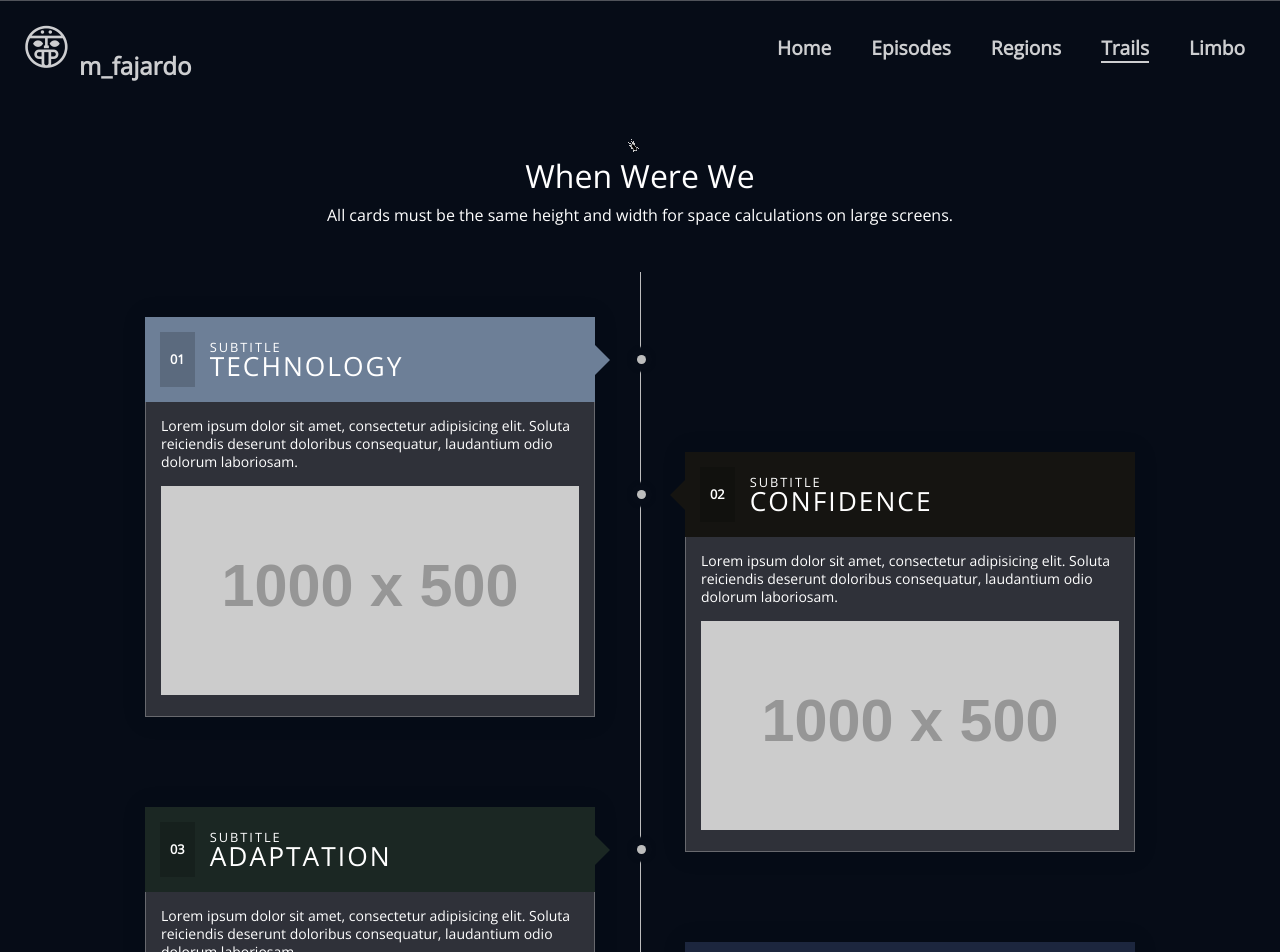
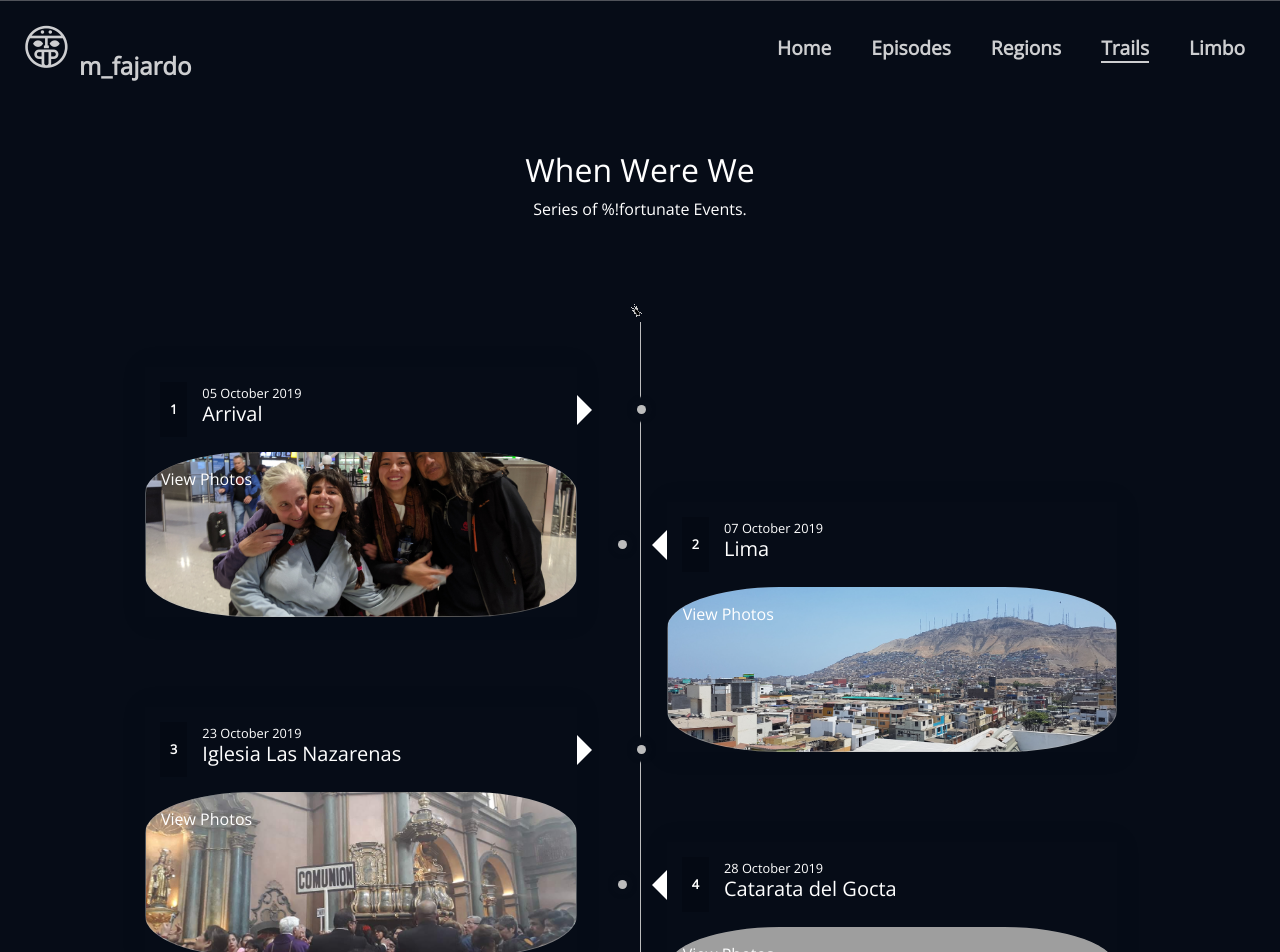
Before and after one commit to fajard01/hammock, a Jekyll site: the page built from _pages/time.html, in a window 1280 px wide and 1400 px high. Shown: the top 952 px of the window. Built offline with Jekyll 4.4.1, drawn with Linux system fonts in a browser that asks for light colours; nearby versions of some CDN libraries; some web fonts are replaced; some of the changed text lies outside the part shown; grey boxes are pictures that could not be loaded.

Commit message:
drafted timeline and cleared yaml

```diff
--- a/_data/images.yml
+++ b/_data/images.yml
@@ -248,106 +248,104 @@ location:
     - *img_082
     - *img_090
 month:
-  October:
-    '5 2019':
-      event: Arrival
-      img:
-        - *img_000
-        - *img_001
-        - *img_002
-        - *img_003
-    '7 2019':
-      event: Lima
-      img:
-        - *img_005
-        - *img_006
-        - *img_007
-        - *img_008
-        - *img_009
-        - *img_010
-        - *img_011
-        - *img_012
-        - *img_013
-        - *img_014
-        - *img_019
-        - *img_020
-        - *img_021
-        - *img_022
-        - *img_026
-        - *img_027
-        - *img_028
-        - *img_029
-        - *img_030
-        - *img_031
-        - *img_032
-        - *img_033
-        - *img_034
-        - *img_035
-        - *img_036
-        - *img_037
-        - *img_038
-        - *img_039
-        - *img_040
-        - *img_045
-        - *img_046
-        - *img_047
-        - *img_048
-    '23 2019':
-      event: Iglesia Las Nazarenas
-      img:
-        - *img_041
-        - *img_042
-        - *img_043
-        - *img_044
-    '28 2019':
-      event: Catarata del Gocta
-      img:
-        - *img_057
-        - *img_058
-        - *img_059
-        - *img_060
-        - *img_061
-        - *img_062
-    '29 2019':
-      event: Kuélap and Leymebamba
-      img:
-        - *img_049
-        - *img_063
-        - *img_064
-        - *img_065
-        - *img_066
-        - *img_067
-        - *img_068
-        - *img_069
-        - *img_056
-        - *img_070
-        - *img_071
-    '30 2019':
-      event: Kuntur Wasi and Querococha
-      img:
-        - *img_050
-        - *img_051
-        - *img_052
-        - *img_053
-        - *img_054
-        - *img_055
-        - *img_085
-        - *img_087
-        - *img_088
-        - *img_089
-  November:
-    '2 2019':
-      event: Chan Chan
-      img:
-        - *img_072
-        - *img_073
-        - *img_074
-        - *img_075
-        - *img_075
-        - *img_077
-        - *img_078
-        - *img_079
-        - *img_080
-        - *img_081
-        - *img_082
-        - *img_090
+  '05 October 2019':
+    event: Arrival
+    img:
+      - *img_000
+      - *img_001
+      - *img_002
+      - *img_003
+  '07 October 2019':
+    event: Lima
+    img:
+      - *img_005
+      - *img_006
+      - *img_007
+      - *img_008
+      - *img_009
+      - *img_010
+      - *img_011
+      - *img_012
+      - *img_013
+      - *img_014
+      - *img_019
+      - *img_020
+      - *img_021
+      - *img_022
+      - *img_026
+      - *img_027
+      - *img_028
+      - *img_029
+      - *img_030
+      - *img_031
+      - *img_032
+      - *img_033
+      - *img_034
+      - *img_035
+      - *img_036
+      - *img_037
+      - *img_038
+      - *img_039
+      - *img_040
+      - *img_045
+      - *img_046
+      - *img_047
+      - *img_048
+  '23 October 2019':
+    event: Iglesia Las Nazarenas
+    img:
+      - *img_041
+      - *img_042
+      - *img_043
+      - *img_044
+  '28 October 2019':
+    event: Catarata del Gocta
+    img:
+      - *img_057
+      - *img_058
+      - *img_059
+      - *img_060
+      - *img_061
+      - *img_062
+  '29 October 2019':
+    event: Kuélap and Leymebamba
+    img:
+      - *img_049
+      - *img_063
+      - *img_064
+      - *img_065
+      - *img_066
+      - *img_067
+      - *img_068
+      - *img_069
+      - *img_056
+      - *img_070
+      - *img_071
+  '30 October 2019':
+    event: Kuntur Wasi and Querococha
+    img:
+      - *img_050
+      - *img_051
+      - *img_052
+      - *img_053
+      - *img_054
+      - *img_055
+      - *img_085
+      - *img_087
+      - *img_088
+      - *img_089
+  '02 November 2019':
+    event: Chan Chan
+    img:
+      - *img_072
+      - *img_073
+      - *img_074
+      - *img_075
+      - *img_075
+      - *img_077
+      - *img_078
+      - *img_079
+      - *img_080
+      - *img_081
+      - *img_082
+      - *img_090
--- a/_pages/space.html
+++ b/_pages/space.html
@@ -4,10 +4,10 @@ title: Space
 id: space
 ---
 
-<div class="container-fluid map">
+<div id="map" class="container-fluid">
 
   <div id="map-container" class="map-container">
-    <img src={{ "/assets/img/init/peru.jpg" | relative_url }} alt="Google Earth" class="google-earth" id="google-earth">
+    <img id="google-earth" src={{ "/assets/img/init/peru.jpg" | relative_url }} alt="Google Earth" class="google-earth">
     <div class="map-caption">
       <h3>Where Were We?</h3>
     </div>
--- a/_pages/time.html
+++ b/_pages/time.html
@@ -5,76 +5,28 @@ id: time
 ---
 
 <section id="timeline" class="timeline">
+
   <div class="timehead">
-    <img src={{ "/assets/img/init/bug.gif" | relative_url }} alt="Moving Bug">
     <h2>When Were We</h2>
-    <p class="leader">All cards must be the same height and width for space calculations on large screens.</p>
+    <p class="leader">Series of %!fortunate Events.</p>
+    <img src={{ "/assets/img/init/bug.gif" | relative_url }} alt="Moving Bug" style="margin-left: 6px;">
   </div>
+
   <div class="demo-card-wrapper">
-    <div class="demo-card demo-card--step1">
+
+    {% for date in site.data.images.month %}
+    <div class="demo-card" class={{ "demo-card--step" | append: forloop.index }}>
       <div class="head">
         <div class="number-box">
-          <span>01</span>
+          <span>{{ forloop.index }}</span>
         </div>
-        <h2><span class="small">Subtitle</span> Technology</h2>
+        <h5><span class="small">{{ date[0] }}</span>{{ date[1].event }}</h5>
       </div>
-      <div class="body">
-        <p>Lorem ipsum dolor sit amet, consectetur adipisicing elit. Soluta reiciendis deserunt doloribus consequatur, laudantium odio dolorum laboriosam.</p>
-        <img src="http://placehold.it/1000x500" alt="Graphic">
+      <div class="body" style="background: url({{ date[1].img[0].src | relative_url }}) no-repeat center center / cover;">
+        View Photos
       </div>
     </div>
-
-    <div class="demo-card demo-card--step2">
-      <div class="head">
-        <div class="number-box">
-          <span>02</span>
-        </div>
-        <h2><span class="small">Subtitle</span> Confidence</h2>
-      </div>
-      <div class="body">
-        <p>Lorem ipsum dolor sit amet, consectetur adipisicing elit. Soluta reiciendis deserunt doloribus consequatur, laudantium odio dolorum laboriosam.</p>
-        <img src="http://placehold.it/1000x500" alt="Graphic">
-      </div>
-    </div>
-
-    <div class="demo-card demo-card--step3">
-      <div class="head">
-        <div class="number-box">
-          <span>03</span>
-        </div>
-        <h2><span class="small">Subtitle</span> Adaptation</h2>
-      </div>
-      <div class="body">
-        <p>Lorem ipsum dolor sit amet, consectetur adipisicing elit. Soluta reiciendis deserunt doloribus consequatur, laudantium odio dolorum laboriosam.</p>
-        <img src="http://placehold.it/1000x500" alt="Graphic">
-      </div>
-    </div>
-
-    <div class="demo-card demo-card--step4">
-      <div class="head">
-        <div class="number-box">
-          <span>04</span>
-        </div>
-        <h2><span class="small">Subtitle</span> Consistency</h2>
-      </div>
-      <div class="body">
-        <p>Lorem ipsum dolor sit amet, consectetur adipisicing elit. Soluta reiciendis deserunt doloribus consequatur, laudantium odio dolorum laboriosam.</p>
-        <img src="http://placehold.it/1000x500" alt="Graphic">
-      </div>
-    </div>
-
-    <div class="demo-card demo-card--step5">
-      <div class="head">
-        <div class="number-box">
-          <span>05</span>
-        </div>
-        <h2><span class="small">Subtitle</span> Conversion</h2>
-      </div>
-      <div class="body">
-        <p>Lorem ipsum dolor sit amet, consectetur adipisicing elit. Soluta reiciendis deserunt doloribus consequatur, laudantium odio dolorum laboriosam.</p>
-        <img src="http://placehold.it/1000x500" alt="Graphic">
-      </div>
-    </div>
+    {% endfor %}
 
   </div>
 </section>
--- a/_sass/time.scss
+++ b/_sass/time.scss
@@ -2,12 +2,12 @@
 $background: $bg-black2;
 $box-shadow: 0 1px 22px 4px rgba(0, 0, 0, .07);
 $border: 1px solid rgba(191, 191, 191, .4);
-$items: 5;
+$items: 7;
 $rows: ceil($items / 2);
 
 // card sizing
 
-$card-height: 400px;
+$card-height: 250px;
 $card-width: 450px;
 $inner-margin: 15px;
 $number-size: 35px;
@@ -69,6 +69,7 @@ $counter: $items - $rows + 2;
   align-items: center;
   display: flex;
   flex-direction: column;
+  padding-top: 50px;
 }
 
 .timeline {
@@ -227,6 +228,7 @@ $counter: $items - $rows + 2;
   .body {
     background: $bg-black3;
     border: $border;
+    border-radius: 25%;
     border-top: 0;
     padding: $inner-margin;
 
```
Also changed, not shown: _pages/out.html (+11 -0 lines).
